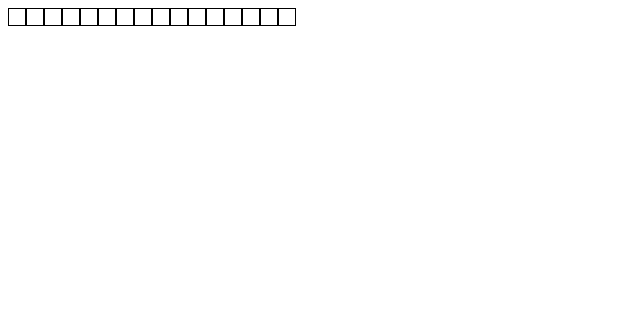
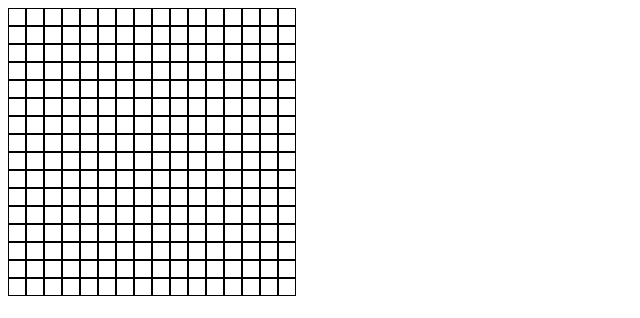
Before and after one commit to NicRodri/Etch-a-Sketch, a plain HTML site: page index.html in a window 1280 px wide. Shown: the whole page, without its empty margins (0-640 px from the left). Drawn offline with Linux system fonts and the light colour scheme.

Commit message:
Create 16x16 grid of square divs

```diff
--- a/index.html
+++ b/index.html
@@ -8,9 +8,7 @@
     <link rel="stylesheet" href="style.css">
 </head>
 <body>
-    <div id="grid">
-        <!-- <div id="row"></div> -->
-    </div>
+    <div id="grid"></div>
 
 
     <script src="javascript.js"></script>
--- a/javascript.js
+++ b/javascript.js
@@ -1,28 +1,30 @@
 //Used to create a single square in the grid
-function square(id){
+function square(...id){
     const div = document.createElement('div');
-    const row = document.querySelector('.row');
-    div.setAttribute('id', id);
+    const row = document.getElementById(id[1]);
+    div.setAttribute('id', id[0]);
     div.setAttribute('class', "square");
     div.style.width = "16px";
     div.style.height = "16px";
     row.appendChild(div);
+
 }
 //Used to create singular row of arbitrary size
-function row(length){
+function row(length, id){
     const row = document.createElement('div');
     const grid = document.getElementById('grid');
     grid.appendChild(row);
     row.setAttribute('class', 'row');
+    row.setAttribute('id', id);
     for(let i = 1; i<=length; i++){
-        square(String(i));
+        square(String(i), id);
     }
 }
 //Used to create grid of arbitrary size
 function grid(length){
-
+    for(let i=1; i<=length; i++){
+        row(length, "row" + String(i));
+    }
 }
 
-row(16);
-//row(10);
-//row(10);
+grid(16);
```
